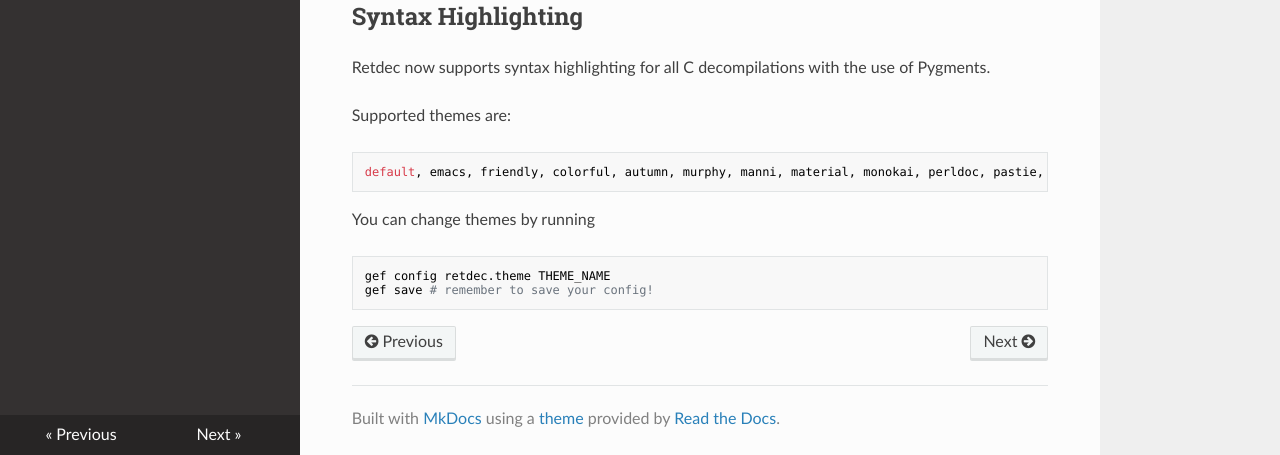
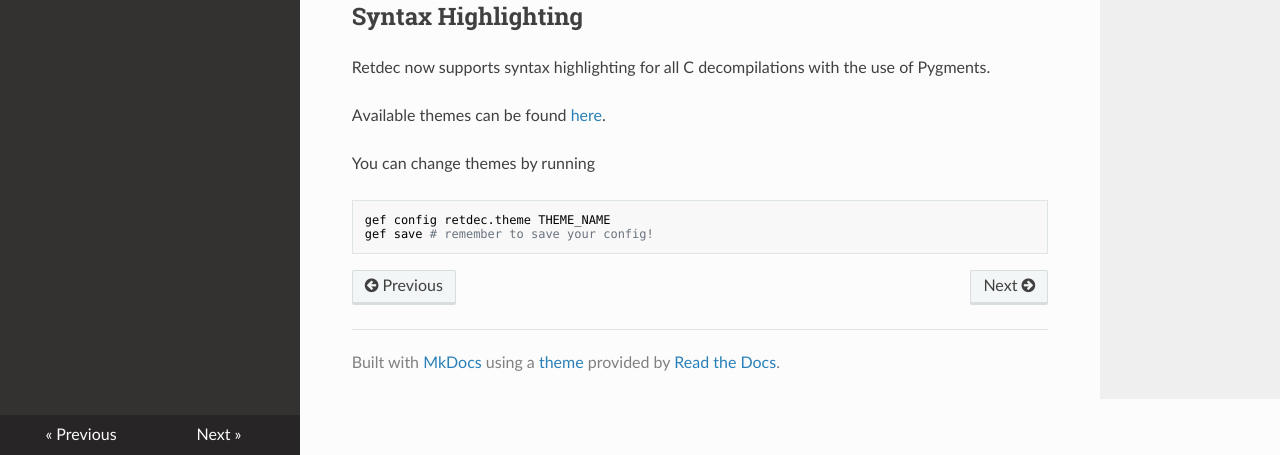
Before and after one commit to hugsy/gef-extras, an MkDocs documentation site: the page built from docs/retdec.md, in a window 1280 px wide and 900 px high, scrolled down 1155 px, cut to the strip 445-900 px from the top of the window. Built offline with MkDocs 1.6.1, drawn with Linux system fonts in a browser that asks for light colours; nearby versions of some CDN libraries.

Commit message:
retdec theme docs

````diff
--- a/docs/retdec.md
+++ b/docs/retdec.md
@@ -49,10 +49,7 @@ gef➤ decompile -s main
 
 Retdec now supports syntax highlighting for all C decompilations with the use of Pygments.
 
-Supported themes are:
-```
-default, emacs, friendly, colorful, autumn, murphy, manni, material, monokai, perldoc, pastie, borland, trac, native, fruity, bw, vim, vs, tango, rrt, xcode, igor, paraiso-light, paraiso-dark, lovelace, algol, algol_nu, arduino, rainbow_dash, abap, solarized-dark, solarized-light, sas, stata, stata-light, stata-dark, inkpot, zenburn, gruvbox-dark, gruvbox-light
-```
+Available themes can be found [here](https://github.com/pygments/pygments/blob/8e9f9cbec9ff496a1846602e32af27ffba52f5f7/pygments/styles/__init__.py).
 
 You can change themes by running
 ```py
--- a/requirements.txt
+++ b/requirements.txt
@@ -1,3 +1,3 @@
 retdec-python
-pygments==2.9.0
+pygments
 rpyc
````
